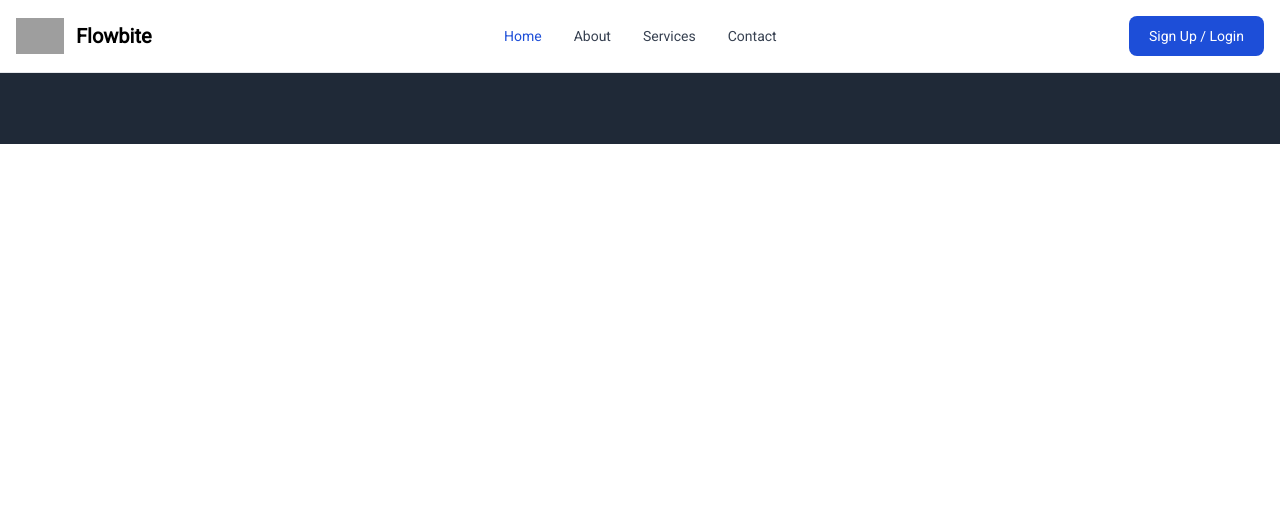
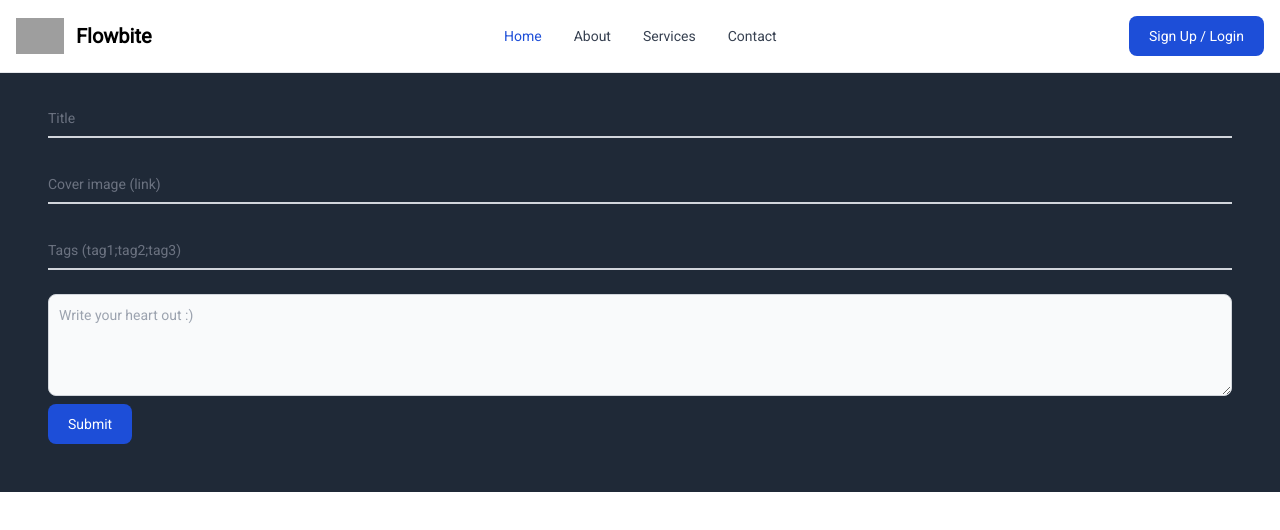
Before and after one commit to satwik1608/blog-app-frontend, a React (Create React App) app: page /new-blog in a window 1280 px wide. Shown: the top 530 px of the page. Built offline with nearby package versions, Linux system fonts and the light colour scheme; grey boxes are pictures that could not be loaded.

Commit message:
fixed follow bug (3rd time's the charm)

```diff
--- a/src/App.js
+++ b/src/App.js
@@ -27,6 +27,7 @@ import LoginForm from "./components/loginForm";
 import NavBar from "./components/navBar";
 import SearchResult from "./components/searchResult";
 import { getAuthorId } from "./services/apiService";
+import BlogForm from "./components/blogForm";
 
 function App() {
   const [user, setUser] = React.useState();
@@ -60,6 +61,7 @@ function App() {
           <Route path="/search/:data" element={<SearchResult />} />
           <Route path="blogs/:id" element={<BlogFull />} />
           <Route path="tags/:tag" element={<TagProfile />} />
+          <Route path="new-blog" element={<BlogForm />} />
         </Routes>
       </UserContext.Provider>
     </React.Fragment>
--- a/src/components/authorProfile.jsx
+++ b/src/components/authorProfile.jsx
@@ -3,19 +3,21 @@ import BlogList from "./blogList";
 import ProfileRight from "./common/profileRight";
 import { getAuthor } from "../services/apiService";
 import { useParams } from "react-router-dom";
+import UserContext from "./../userContext";
 
 function AuthorProfile() {
   const [author, setAuthor] = React.useState([]);
   const { id } = useParams();
+  const { id: user } = React.useContext(UserContext);
 
-  React.useState(() => {
+  React.useEffect(() => {
     const getAuth = async () => {
       const author = await getAuthor(id);
       setAuthor(author.data);
     };
 
     getAuth();
-  }, []);
+  }, [user]);
 
   return (
     <div>
@@ -25,10 +27,10 @@ function AuthorProfile() {
             {author.name}
           </div>
 
-          {author.name && <BlogList id={id} author={author.name} />}
+          <BlogList id={id} author={author.name} />
         </div>
 
-        {author.name && <ProfileRight author={author} />}
+        <ProfileRight author={author} />
       </div>
     </div>
   );
--- /dev/null
+++ b/src/components/blogForm.jsx
@@ -0,0 +1,114 @@
+import React from "react";
+import UserContext from "../userContext";
+import { createBlog } from "./../services/apiService";
+
+function BlogForm() {
+  const imgRef = React.useRef("");
+  const titleRef = React.useRef("");
+  const contentRef = React.useRef("");
+  const tagsRef = React.useRef("");
+
+  const [data, setData] = React.useState({});
+  const { id: user } = React.useContext(UserContext);
+  let userId;
+
+  if (user) userId = user._id;
+  else userId = "";
+  const handleChange = () => {
+    const tags = tagsRef.current.value.split(";");
+    const obj = {
+      img: imgRef.current.value,
+      title: titleRef.current.value,
+      content: contentRef.current.value,
+      tags: tags,
+      author: userId,
+    };
+
+    setData(obj);
+  };
+
+  const handleSubmit = async (e) => {
+    e.preventDefault();
+    console.log("data", data);
+    await createBlog(data);
+
+    window.location = "./";
+  };
+
+  return (
+    <form onSubmit={handleSubmit}>
+      <div class="relative z-0 mb-6 w-full group">
+        <input
+          type="string"
+          name="title"
+          id="title"
+          class="block py-2.5 px-0 w-full text-sm text-gray-900 bg-transparent border-0 border-b-2 border-gray-300 appearance-none dark:text-white dark:border-gray-600 dark:focus:border-blue-500 focus:outline-none focus:ring-0 focus:border-blue-600 peer"
+          placeholder=" "
+          ref={titleRef}
+          onChange={handleChange}
+          required
+        />
+        <label
+          for="title"
+          class="peer-focus:font-medium absolute text-sm text-gray-500 dark:text-gray-400 duration-300 transform -translate-y-6 scale-75 top-3 -z-10 origin-[0] peer-focus:left-0 peer-focus:text-blue-600 peer-focus:dark:text-blue-500 peer-placeholder-shown:scale-100 peer-placeholder-shown:translate-y-0 peer-focus:scale-75 peer-focus:-translate-y-6"
+        >
+          Title
+        </label>
+      </div>
+      <div class="relative z-0 mb-6 w-full group">
+        <input
+          type="string"
+          name="titleImage"
+          id="titleImage"
+          class="block py-2.5 px-0 w-full text-sm text-gray-900 bg-transparent border-0 border-b-2 border-gray-300 appearance-none dark:text-white dark:border-gray-600 dark:focus:border-blue-500 focus:outline-none focus:ring-0 focus:border-blue-600 peer"
+          placeholder=" "
+          ref={imgRef}
+          onChange={handleChange}
+          required
+        />
+        <label
+          for="titleImage"
+          class="peer-focus:font-medium absolute text-sm text-gray-500 dark:text-gray-400 duration-300 transform -translate-y-6 scale-75 top-3 -z-10 origin-[0] peer-focus:left-0 peer-focus:text-blue-600 peer-focus:dark:text-blue-500 peer-placeholder-shown:scale-100 peer-placeholder-shown:translate-y-0 peer-focus:scale-75 peer-focus:-translate-y-6"
+        >
+          Cover image (link)
+        </label>
+      </div>
+      <div class="relative z-0 mb-6 w-full group">
+        <input
+          type="string"
+          name="tags"
+          id="floating_tags"
+          class="block py-2.5 px-0 w-full text-sm text-gray-900 bg-transparent border-0 border-b-2 border-gray-300 appearance-none dark:text-white dark:border-gray-600 dark:focus:border-blue-500 focus:outline-none focus:ring-0 focus:border-blue-600 peer"
+          placeholder="  "
+          ref={tagsRef}
+          onChange={handleChange}
+          required
+        />
+        <label
+          for="floating_tags"
+          class="peer-focus:font-medium absolute text-sm text-gray-500 dark:text-gray-400 duration-300 transform -translate-y-6 scale-75 top-3 -z-10 origin-[0] peer-focus:left-0 peer-focus:text-blue-600 peer-focus:dark:text-blue-500 peer-placeholder-shown:scale-100 peer-placeholder-shown:translate-y-0 peer-focus:scale-75 peer-focus:-translate-y-6"
+        >
+          Tags (tag1;tag2;tag3)
+        </label>
+      </div>
+
+      <textarea
+        id="message"
+        rows="4"
+        class="block p-2.5 mb-2 w-full text-sm text-gray-900 bg-gray-50 rounded-lg border border-gray-300 focus:ring-blue-500 focus:border-blue-500 dark:bg-gray-700 dark:border-gray-600 dark:placeholder-gray-400 dark:text-white dark:focus:ring-blue-500 dark:focus:border-blue-500"
+        placeholder="Write your heart out :)"
+        ref={contentRef}
+        onChange={handleChange}
+      ></textarea>
+
+      <button
+        type="submit"
+        class="text-white bg-blue-700 hover:bg-blue-800 focus:ring-4 focus:outline-none focus:ring-blue-300 font-medium rounded-lg text-sm w-full sm:w-auto px-5 py-2.5 text-center dark:bg-blue-600 dark:hover:bg-blue-700 dark:focus:ring-blue-800"
+      >
+        Submit
+      </button>
+    </form>
+  );
+}
+
+export default BlogForm;
--- a/src/components/blogFull.jsx
+++ b/src/components/blogFull.jsx
@@ -50,26 +50,6 @@ function BlogFull() {
     // console.log("like after", likes);
   };
 
-  const [isFollower, setisFollower] = React.useState(false);
-  const handleFollow = async () => {
-    const obj = {
-      id: user._id,
-    };
-    const updatedUser = await follow(obj, author._id);
-
-    setId(updatedUser.data);
-    setisFollower(true);
-  };
-  const handleUnfollow = async () => {
-    const obj = {
-      id: user._id,
-    };
-    const updatedUser = await unFollow(obj, author._id);
-
-    setId(updatedUser.data);
-    setisFollower(false);
-  };
-
   React.useEffect(() => {
     const getBl = async () => {
       const blog = await getBlog(id);
@@ -80,13 +60,8 @@ function BlogFull() {
       if (user && user.liked.includes(blog.data._id)) wasLiked.current = true;
       else wasLiked.current = false;
 
-      if (user) {
-        author.data.followers.forEach((f) => {
-          if (f._id === user._id) setisFollower(true);
-        });
-      }
       // console.log("after", wasLiked.current);
-      console.log("author", author.data);
+      // console.log("author", author.data);
       setAuthor(author.data);
       setBlog(blog.data);
       setLikes(blog.data.likes);
@@ -136,12 +111,7 @@ function BlogFull() {
         {isComment && <Comment blog={blog} />}
       </div>
       <div>
-        <ProfileRight
-          author={author}
-          handleFollow={handleFollow}
-          handleUnfollow={handleUnfollow}
-          isFollower={isFollower}
-        />
+        <ProfileRight author={author} />
       </div>
     </div>
   );
--- a/src/components/common/authorList.jsx
+++ b/src/components/common/authorList.jsx
@@ -6,7 +6,7 @@ import UserContext from "./../../userContext";
 function AuthorList({ followers, search, notFollowing }) {
   const { id: user } = React.useContext(UserContext);
   const [data, setData] = React.useState([]);
-  console.log(followers, search, notFollowing);
+  // console.log(followers, search, notFollowing);
   React.useEffect(() => {
     // console.log("followers", followers);
     const getAuth = async () => {
--- a/src/components/common/profileRight.jsx
+++ b/src/components/common/profileRight.jsx
@@ -2,7 +2,7 @@ import React, { Component } from "react";
 import AuthorList from "./authorList";
 import UserContext from "./../../userContext";
 import { follow, unFollow } from "../../services/apiService";
-function ProfileRight({ author, handleFollow, handleUnfollow, isFollower }) {
+function ProfileRight({ author }) {
   const {
     _id: authorId,
     name,
@@ -11,7 +11,39 @@ function ProfileRight({ author, handleFollow, handleUnfollow, isFollower }) {
     imgThumb,
     profession,
   } = author;
+  console.log("author a", author);
   const { id: user, setId } = React.useContext(UserContext);
+
+  const [isFollower, setisFollower] = React.useState(false);
+  const handleFollow = async () => {
+    const obj = {
+      id: user._id,
+    };
+    const updatedUser = await follow(obj, author._id);
+    setisFollower(true);
+    setId(updatedUser.data);
+  };
+  const handleUnfollow = async () => {
+    const obj = {
+      id: user._id,
+    };
+    const updatedUser = await unFollow(obj, author._id);
+    setisFollower(false);
+    setId(updatedUser.data);
+  };
+
+  React.useEffect(() => {
+    console.log(user, followers);
+    if (user && followers) {
+      console.log("follo", followers);
+      followers.forEach((f) => {
+        if (f._id === user._id) {
+          // console.log("true");
+          setisFollower(true);
+        }
+      });
+    }
+  }, [author]);
 
   // console.log(user);
   return (
--- a/src/services/apiService.js
+++ b/src/services/apiService.js
@@ -31,6 +31,10 @@ export function unFollow(follower, followee) {
   return http.post(`http://localhost:1337/unfollow/${followee}`, follower);
 }
 
+export function createBlog(blog) {
+  return http.post(`http://localhost:1337/blogs`, blog);
+}
+
 export function getBlog(id) {
   return http.get(`http://localhost:1337/blogs/${id}`);
 }
```
